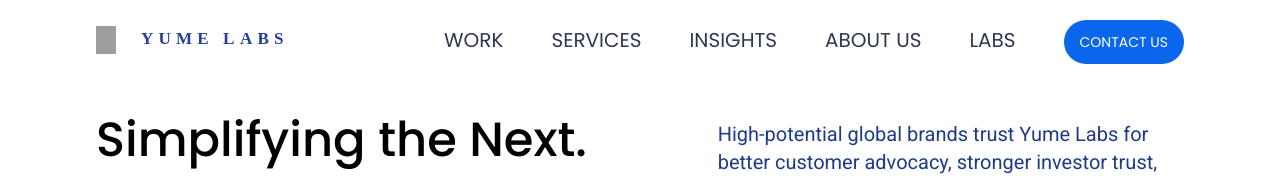
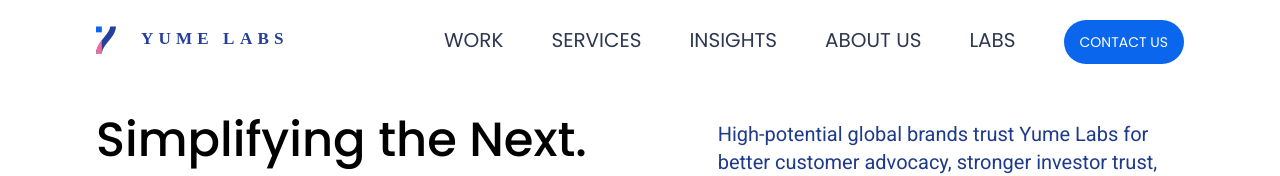
Before and after one commit to primathonacademy/august-batch-live-project-, a React (Vite) app: page / in a window 1280 px wide. Shown: the top 176 px of the page. Built offline with nearby package versions, Linux system fonts and the light colour scheme; grey boxes are pictures that could not be loaded; a web font is replaced by a local one.

Commit message:
Rename image name from yumilabs to yumeLabsName

```diff
--- a/src/components/Header.jsx
+++ b/src/components/Header.jsx
@@ -1,7 +1,7 @@
 import { useState, useEffect } from 'react';
 import { Link } from 'react-router-dom';
 import { FaBars, FaTimes } from 'react-icons/fa';
-import yumiLabsNameLogo from '../assets/images/yumi-labs-name-logo.svg';
+import yumeLabsNameLogo from '../assets/images/yume-labs-name-logo.svg';
 import BrandName from '../assets/images/header-logo-name-image.svg';
 import { NAV_ITEMS } from '../constants';
 import { ROUTES } from '../constants';
@@ -47,7 +47,7 @@ const Header = () => {
                     <div className="flex gap-4 items-center md:gap-2 lg:gap-3 xl:gap-4 2xl:gap-4 3xl:gap-5">
                         <div>
                             <img
-                                src={yumiLabsNameLogo}
+                                src={yumeLabsNameLogo}
                                 alt="yumi lab logo "
                                 className="h-6 w-4 md:h-6 md:w-4 lg:h-7 lg:w-5 xl:h-7 xl:w-5 2xl:h-8 2xl:w-5 3xl:h-8 3xl:w-6 4xl:h-9 4xl:w-7"
                             />
```
Also changed, not shown: src/pages/App.jsx (line endings or trailing spaces).
